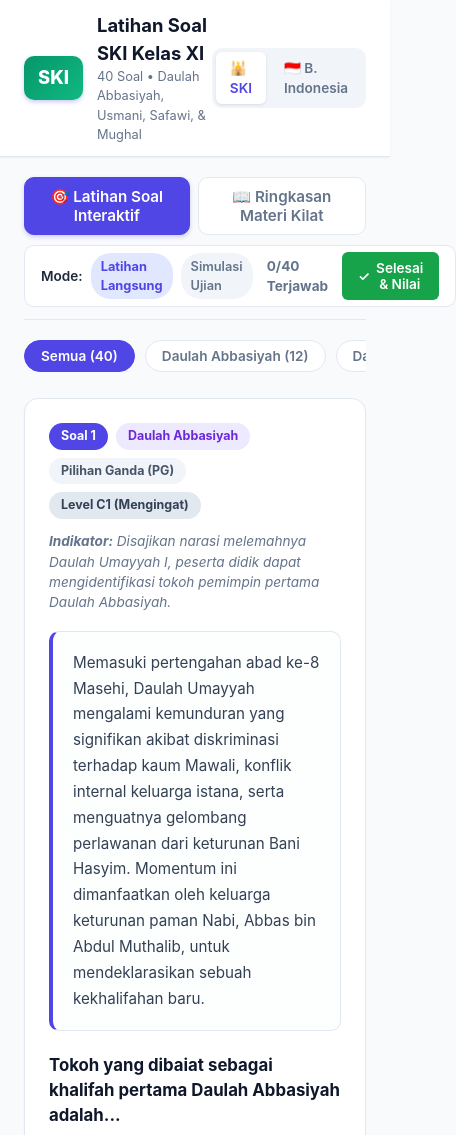
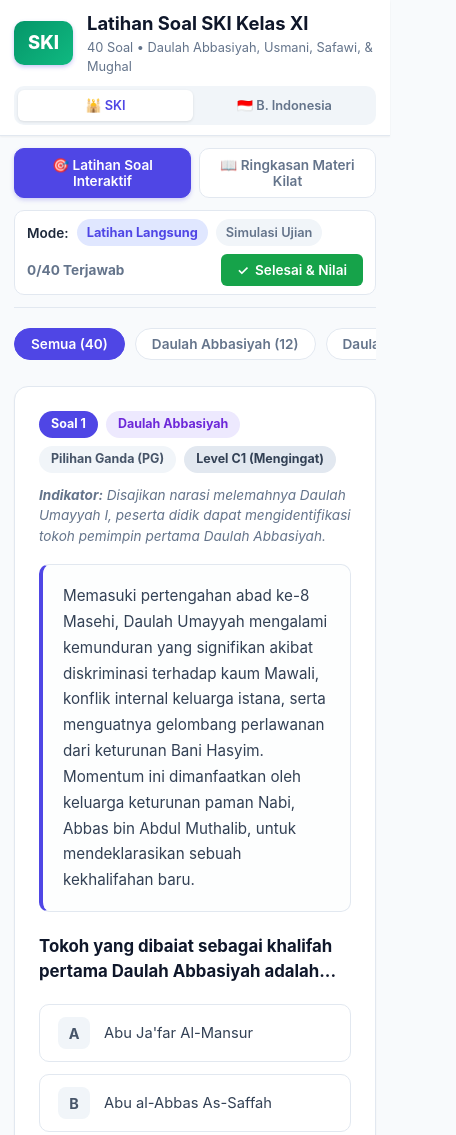
Before and after one commit to zanuarjaranglearning/websiteguwatuch, a plain HTML site: page ski.html in a window 390 px wide. Shown: the top 1135 px of the page, 456 px wide, since content can reach past the window. Drawn offline with Linux system fonts and the light colour scheme.

Commit message:
Update style.css

```diff
--- a/style.css
+++ b/style.css
@@ -270,6 +270,83 @@ body {
 @media (max-width: 950px) {
   .quiz-grid {
     grid-template-columns: 1fr;
+  }
+  .sidebar-nav {
+    position: static;
+    margin-top: 16px;
+  }
+}
+
+@media (max-width: 640px) {
+  .top-navbar {
+    padding: 10px 14px;
+    flex-direction: column;
+    align-items: stretch;
+    gap: 10px;
+  }
+  .nav-brand {
+    justify-content: flex-start;
+  }
+  .subject-switch {
+    width: 100%;
+    justify-content: space-around;
+  }
+  .subject-btn {
+    flex: 1;
+    justify-content: center;
+    font-size: 0.8rem;
+    padding: 6px 8px;
+  }
+  .app-container {
+    padding: 12px 14px;
+  }
+  .view-tabs {
+    flex-direction: column;
+    align-items: stretch;
+    gap: 12px;
+  }
+  .tab-group {
+    width: 100%;
+  }
+  .tab-btn {
+    flex: 1;
+    justify-content: center;
+    font-size: 0.85rem;
+    padding: 8px 10px;
+  }
+  .mode-control {
+    justify-content: space-between;
+    flex-wrap: wrap;
+    gap: 8px;
+    padding: 8px 12px;
+  }
+  .question-card {
+    padding: 16px;
+  }
+  .stimulus-box {
+    padding: 14px;
+    font-size: 0.9rem;
+  }
+  .option-item {
+    padding: 10px 14px;
+  }
+  .option-text {
+    font-size: 0.88rem;
+  }
+  .number-grid {
+    grid-template-columns: repeat(8, 1fr);
+    gap: 6px;
+  }
+  .num-btn {
+    font-size: 0.8rem;
+  }
+  .quiz-actions {
+    flex-direction: column;
+    gap: 8px;
+  }
+  .action-btn {
+    width: 100%;
+    justify-content: center;
   }
 }
 
```
